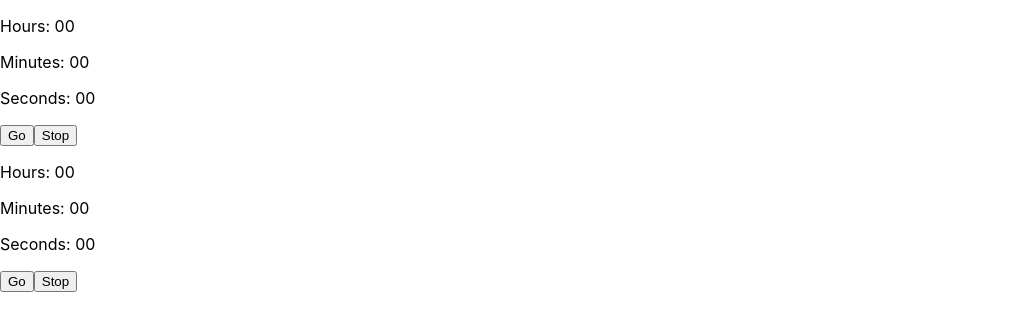
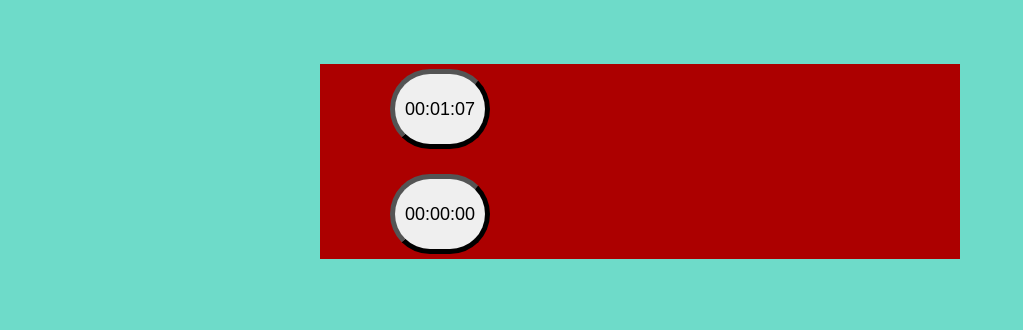
Before and after one commit to Zimmja/React-Stopwatch, a React (Create React App) app: page / in a window 1280 px wide. Shown: the top 330 px of the page, without its empty margins (0-1023 px from the left). Built offline with nearby package versions, Linux system fonts and the light colour scheme.

Commit message:
multiple timers can be rendered on-page; start when clicked, pause when clicked again; clicking another timer stops the first one

```diff
--- /dev/null
+++ b/src/components/task.css
@@ -0,0 +1,14 @@
+.task {
+  padding: 5px;
+  margin: 15px;
+  text-align: center;
+  width: 20%;
+}
+
+.stopwatch {
+  font-size: large;
+  width: 100px;
+  height: 80px;
+  border-width: 5px;
+  border-radius: 100px;
+}
--- a/src/components/task.js
+++ b/src/components/task.js
@@ -1,39 +1,25 @@
 import React from "react";
+import "./task.css";
 
 export default class Task extends React.Component {
   constructor(props) {
     super(props);
-    this.timeInterval = 1000;
-    this.timerOn = false;
-    this.state = {
-      timer: 0,
-      update: null,
-    };
   }
 
-  startTimer = () => this.setState({ update: this.registerForUpdate() });
+  handleClick = () => this.props.onClick(this.props.index);
 
-  pauseTimer = () => clearInterval(this.state.update);
-
-  registerForUpdate = () =>
-    setInterval(() => {
-      this.setState({ timer: this.timer(this.timeInterval) });
-    }, this.timeInterval);
-
-  timer = (val = 0) => this.state.timer + val;
-
+  hours = () => this.fTime(parseInt(this.props.timer / 3600000) % 24);
+  minutes = () => this.fTime(parseInt(this.props.timer / 60000) % 60);
+  seconds = () => this.fTime(parseInt(this.props.timer / 1000) % 60);
   fTime = (time) => (time < 10 ? `0${time}` : `${time}`);
 
   render() {
     return (
-      <div className="App">
-        <div>
-          <p>Hours: {this.fTime(parseInt(this.timer() / 3600000) % 24)}</p>
-          <p>Minutes: {this.fTime(parseInt(this.timer() / 60000) % 60)}</p>
-          <p>Seconds: {this.fTime(parseInt(this.timer() / 1000) % 60)}</p>
-        </div>
-        <button onClick={() => this.startTimer()}>Go</button>
-        <button onClick={() => this.pauseTimer()}>Stop</button>
+      <div className="task">
+        <button
+          className="stopwatch"
+          onClick={() => this.handleClick()}
+        >{`${this.hours()}:${this.minutes()}:${this.seconds()}`}</button>
       </div>
     );
   }
--- a/src/index.css
+++ b/src/index.css
@@ -1,13 +1,21 @@
 body {
   margin: 0;
-  font-family: -apple-system, BlinkMacSystemFont, 'Segoe UI', 'Roboto', 'Oxygen',
-    'Ubuntu', 'Cantarell', 'Fira Sans', 'Droid Sans', 'Helvetica Neue',
+  font-family: -apple-system, BlinkMacSystemFont, "Segoe UI", "Roboto", "Oxygen",
+    "Ubuntu", "Cantarell", "Fira Sans", "Droid Sans", "Helvetica Neue",
     sans-serif;
   -webkit-font-smoothing: antialiased;
   -moz-osx-font-smoothing: grayscale;
+  background-color: rgb(110, 219, 201);
 }
 
 code {
-  font-family: source-code-pro, Menlo, Monaco, Consolas, 'Courier New',
+  font-family: source-code-pro, Menlo, Monaco, Consolas, "Courier New",
     monospace;
 }
+
+.taskboard {
+  text-align: center;
+  margin: 5% auto;
+  width: 50%;
+  background-color: rgb(172, 0, 0);
+}
--- a/src/index.js
+++ b/src/index.js
@@ -8,13 +8,65 @@ import reportWebVitals from "./reportWebVitals";
 class Page extends React.Component {
   constructor(props) {
     super(props);
+    this.timeInterval = 1000;
+    this.currentTask = -1;
+    this.state = {
+      times: [1000 * 67, 0],
+      timer: 0,
+      update: null,
+    };
   }
+
+  handleClick = () => (this.timerOn() ? this.pauseTimer() : this.startTimer());
+
+  startTimer = () => this.setState({ update: this.updateTimeLoop() });
+
+  pauseTimer = () => {
+    clearInterval(this.state.update);
+    this.setState({ update: null });
+  };
+
+  updateTimeLoop = () =>
+    setInterval(() => {
+      this.incTimer(this.timeInterval);
+    }, this.timeInterval);
+
+  timerOn = () => !!this.state.update;
+
+  incTimer = (val = 0) => {
+    const newTime = this.state.timer + val;
+    const timesArr = this.state.times.slice();
+    timesArr[this.currentTask] = newTime;
+    this.setState({ timer: newTime, times: timesArr });
+  };
+
+  renderAllTasks = () =>
+    this.state.times.map((task, i) => this.renderTask(task, i));
+
+  renderTask = (time, ind) => (
+    <Task
+      key={`task${ind}`}
+      timer={time}
+      index={ind}
+      onClick={(i) => this.selectTask(i)}
+    />
+  );
+
+  selectTask = (i) => {
+    if (i === this.currentTask) {
+      this.handleClick();
+    } else {
+      this.pauseTimer();
+      this.setState({ timer: this.state.times[i] });
+      this.currentTask = i;
+      this.startTimer();
+    }
+  };
 
   render() {
     return (
-      <div className="App">
-        <Task />
-        <Task />
+      <div className="taskboard">
+        <ul className="tasksList">{this.renderAllTasks()}</ul>
       </div>
     );
   }
```
